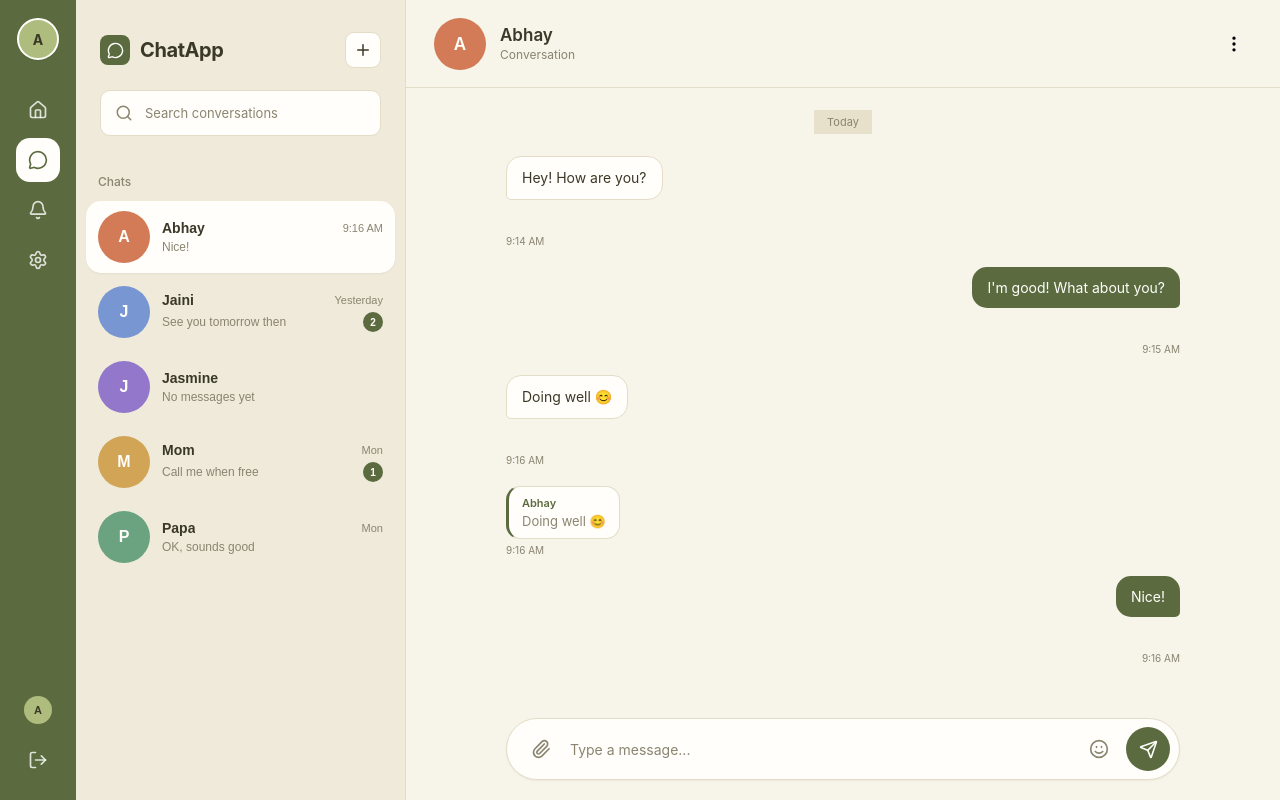
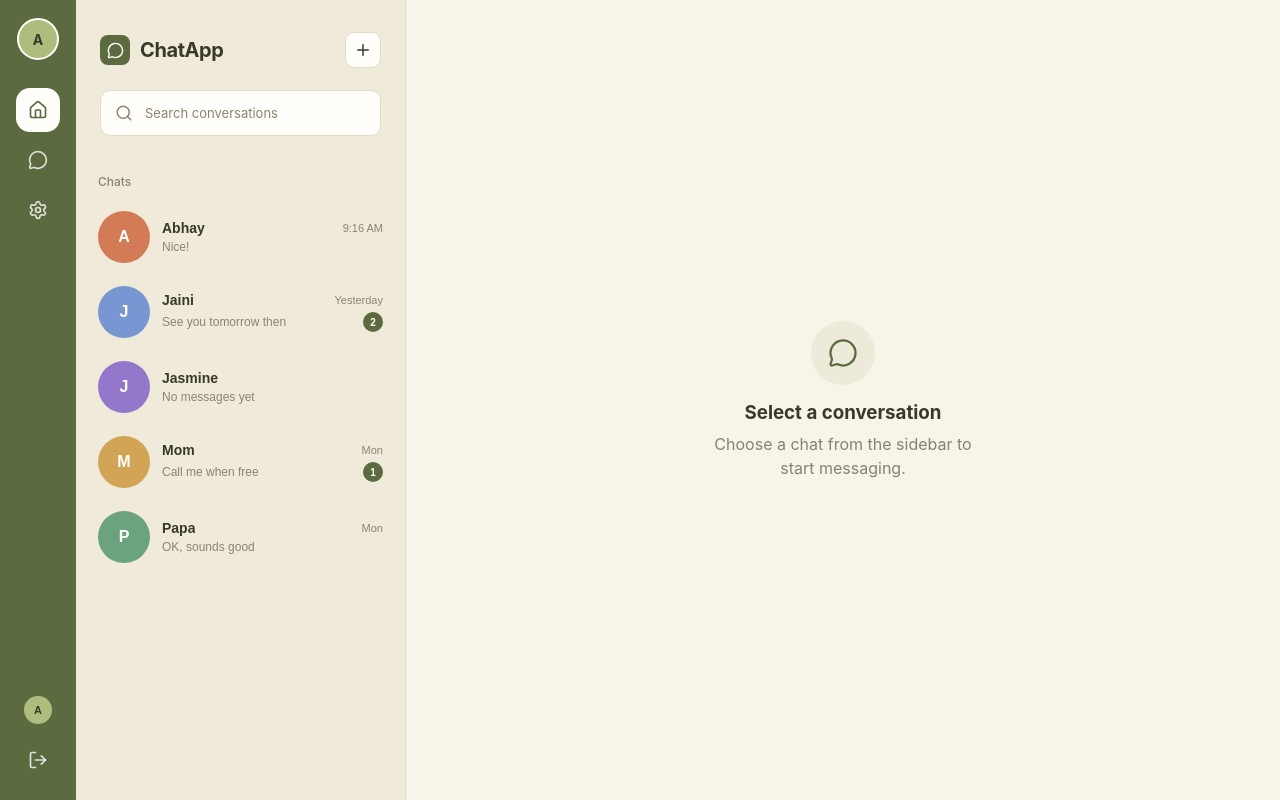
Before and after one commit to ANshika127/chat-application, a React app in the folder frontend/: page / in a window 1280 px wide. Both pictures are taken after typing "name@example.com", "Sample123" into the empty fields and a click on the button "Log in". Built offline with nearby package versions, Linux system fonts and the light colour scheme; the HTML template or start-up script is replaced by a standard one.

Commit message:
Complete frontend UI and navigation.

```diff
--- a/frontend/src/components/ChatWorkspace.css
+++ b/frontend/src/components/ChatWorkspace.css
@@ -431,41 +431,38 @@
    ========================= */
 
 .empty-chat {
-  flex: 1;
   display: flex;
   flex-direction: column;
   align-items: center;
   justify-content: center;
   text-align: center;
-  padding: 20px;
-  transform: translateY(110px);
+  height: 100%;
+  width: 100%;
 }
 
 .empty-chat-icon {
-  width: 72px;
-  height: 72px;
-  margin-bottom: 14px;
+  width: 64px;
+  height: 64px;
   border-radius: 50%;
-  background: var(--parchment);
-  color: var(--olive);
+  background: var(--surface-secondary, #eeead9);
+  color: var(--olive, #596b3e);
+
   display: flex;
   align-items: center;
   justify-content: center;
+
+  margin-bottom: 16px;
 }
 
 .empty-chat h3 {
-  margin: 0;
-  color: var(--ink);
-  font-size: 18px;
-  font-weight: 600;
+  margin: 0 0 8px;
 }
 
 .empty-chat p {
-  max-width: 250px;
-  margin: 5px 0 0;
-  color: var(--moss);
-  font-size: 13px;
-  line-height: 1.45;
+  margin: 0;
+  max-width: 280px;
+  line-height: 1.5;
+  color: var(--text-muted, #858276);
 }
 
 .emoji-picker-container {
--- a/frontend/src/components/ChatWorkspace.jsx
+++ b/frontend/src/components/ChatWorkspace.jsx
@@ -28,7 +28,7 @@ function ChatWorkspace({ chats, selectedChat, setChatData }) {
     messagesEndRef.current?.scrollIntoView({
       behavior: "smooth",
     });
-  },[selectedChatData.messages, selectedChat]);
+  },[selectedChatData?.messages, selectedChat]);
 
 
   useEffect(() => {
@@ -138,8 +138,11 @@ function ChatWorkspace({ chats, selectedChat, setChatData }) {
   return (
     <main className="chat-workspace">
       <div className="empty-chat">
+        <div className="empty-chat-icon">
+          <MessageCircle size={30} strokeWidth={1.8} />
+        </div>
         <h3>Select a conversation</h3>
-        <p>Choose a chat to start messaging.</p>
+        <p>Choose a chat from the sidebar to start messaging.</p>
       </div>
     </main>
   );
--- a/frontend/src/components/NavigationRail.jsx
+++ b/frontend/src/components/NavigationRail.jsx
@@ -3,7 +3,7 @@ import "./NavigationRail.css";
 import { Home , MessageCircle, Bell, Settings , LogOut } from "lucide-react";
 import ConfirmationDialog from "./ConfirmationDialog";
 
-function NavigationRail({ activeView , setActiveView, onLogout }) {
+function NavigationRail({ activeView , setActiveView, onLogout, onHomeClick }) {
 
   const [ showLogoutDialog, setShowLogoutDialog] = useState(false);
 
@@ -26,9 +26,10 @@ function NavigationRail({ activeView , setActiveView, onLogout }) {
       {/* Main Navigation */}
       <nav className="rail-navigation">
         <button
-          className="rail-icon"
+          className={`rail-icon ${activeView === "home" ? "active" : ""}`}
           aria-label="Home"
-          onClick={()=> setActiveView("chats")}
+          onClick={onHomeClick}
+
         >
           <Home size={22}/>
         </button>
@@ -39,13 +40,6 @@ function NavigationRail({ activeView , setActiveView, onLogout }) {
           onClick={()=> setActiveView("chats")}
         >
           <MessageCircle size={22}/>
-        </button>
-
-        <button
-          className="rail-icon"
-          aria-label="Notifications"
-        >
-          <Bell size={22}/>
         </button>
 
         <button
--- a/frontend/src/layouts/AppShell.jsx
+++ b/frontend/src/layouts/AppShell.jsx
@@ -119,15 +119,16 @@ const chats = [
 
 
 function AppShell() {
-  const [ selectedChat, setSelectedChat] = useState(1);
+  const [ selectedChat, setSelectedChat] = useState(null);
   const [chatData, setChatData]= useState(chats);
-  const [activeView, setActiveView] =useState("chats");
+  const [activeView, setActiveView] =useState("home");
   const [isAuthenticated, setIsAuthenticated] = useState(false);
   const [authView, setAuthView] = useState("login");
 
 
   const handleSelectedChat = (chatId) =>{
     setSelectedChat(chatId);
+    setActiveView("chats");
 
     setChatData((previousChats)=>
       previousChats.map((chat)=>
@@ -170,7 +171,8 @@ function AppShell() {
 
   const handleLogin = ()=>{
     setIsAuthenticated(true);
-    setActiveView("chats");
+    setSelectedChat(null);
+    setActiveView("home");
   };
 
   const handleRegister = (userData) =>{
@@ -217,6 +219,10 @@ function AppShell() {
               activeView={activeView}
               setActiveView={setActiveView}
               onLogout={handleLogout}
+              onHomeClick={()=> {
+                setSelectedChat(null);
+                setActiveView("home");
+              }}
             />
 
             {activeView === "profile" ? (
```
